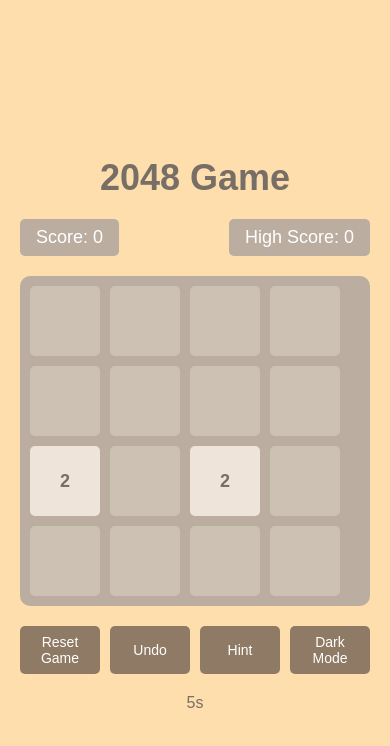
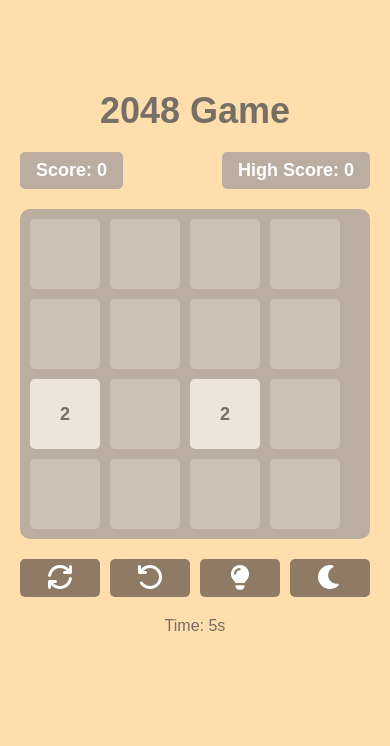
Before and after one commit to samkiel488/2048, a plain HTML site: page index.html in a window 390 px wide. Drawn offline with Linux system fonts and the light colour scheme.

Commit message:
Add files via upload

```diff
--- a/index.html
+++ b/index.html
@@ -4,6 +4,7 @@
     <meta charset="UTF-8">
     <meta name="viewport" content="width=device-width, initial-scale=1.0">
     <link rel="stylesheet" href="styles.css"/>
+    <link rel="stylesheet" href="css/all.min.css">
     <title>2048 - SAMKIEL</title>
 </head>
 <body>
@@ -21,12 +22,13 @@
         </div>
         <div class="grid"></div>
         <div class="controls">
-            <button id="reset">Reset Game</button>
-            <button id="undo">Undo</button>
-            <button id="hint">Hint</button>
-            <button id="theme-toggle">Dark Mode</button>
+            <button id="reset"> <i class="fa fa-refresh"></i></button>
+            <button id="undo">  <i class="fa fa-undo"></i></button>
+           <button id="hint"> <i class="fa fa-lightbulb"></i></button>
+            <button id="theme-toggle"> <i class="fa fa-moon"></i></button>
         </div>
-        <div id="timer">Time: 0s</div>
+        <div class="timer2">Time:</div>
+         <div id="timer">0s</div>
     </div>
     <script src="script.js"></script>
 </body>
--- a/script.js
+++ b/script.js
@@ -164,7 +164,7 @@ function checkGameOver() {
             if (col < 3 && gridArray[row][col] === gridArray[row][col + 1]) return; // If any tile fit merge horizontally, game no finish
         }
     }
-    alert("Game Over!"); // If no move remain, game finish
+    alert("Game Over!\nJust try again, you're not a failure"); // If no move remain, game finish
     stopTimer(); // Stop the timer
 }
 
@@ -172,7 +172,7 @@ function checkWin() {
     for (let row = 0; row < 4; row++) {
         for (let col = 0; col < 4; col++) {
             if (gridArray[row][col] === 2048) { // If any tile reach 2048
-                alert("You Win!"); // Player don win
+                alert("You Win finally! Congrats you'll be getting a gift from SAMKIEL"); // Player don win
                 stopTimer(); // Stop the timer
                 return;
             }
@@ -214,7 +214,8 @@ function stopTimer() {
 
 function getHint() {
     const directions = ['up', 'down', 'left', 'right']; // All possible directions
-    return `Try moving ${directions[Math.floor(Math.random() * directions.length)]}!`; // Suggest one random direction
+    alert("Wait lemme consult the gods \nAbracadabra...🔃");
+    return `The gods have spoken\nMove  ${directions[Math.floor(Math.random() * directions.length)]}!`; // Suggest one random direction
 }
 
 function toggleDarkMode() {
@@ -227,5 +228,5 @@ undoButton.addEventListener('click', undo); // If player click undo button, undo
 hintButton.addEventListener('click', () => alert(getHint())); // If player click hint button, give hint
 themeToggle.addEventListener('click', toggleDarkMode); // If player click dark mode button, toggle dark mode
 
-// Start the game
+// Make we begin the experience hehe
 init();
--- a/styles.css
+++ b/styles.css
@@ -12,6 +12,7 @@
     --text-color: #ffffff;
     --grid-bg-color: #333333;
     --tile-bg-color: #444444;
+    --tile-color: #726262;
     --button-bg-color: #555555;
     --button-hover-color: #666666;
 }
@@ -23,7 +24,6 @@ body {
     display: flex;
     justify-content: center;
     align-items: center;
-    height: 100vh;
     margin: 0;
     padding: 20px;
     box-sizing: border-box;
@@ -33,12 +33,15 @@ body {
     text-align: center;
     max-width: 500px;
     width: 100%;
+    padding-top: 0;
 }
 
 h1 {
     font-size: 48px;
     margin-bottom: 20px;
+    margin-top: 0;
     color: #776e65;
+    margin-top: 70px;
 }
 
 .scores {
@@ -53,6 +56,7 @@ h1 {
     padding: 10px 20px;
     border-radius: 5px;
     color: white;
+    font-weight: bold;
 }
 
 .grid {
@@ -64,6 +68,7 @@ h1 {
     padding: 10px;
     border-radius: 10px;
     margin-bottom: 20px;
+    font-weight: bold;
 }
 
 .tile {
@@ -77,7 +82,8 @@ h1 {
     align-items: center;
     font-size: 24px;
     font-weight: bold;
-    color: var(--text-color);
+    color: var(--tile-color);
+    font-weight: bold;
     position: relative; /* Ensures the content is properly positioned */
 }
 
@@ -133,6 +139,14 @@ h1 {
     background-color: var(--button-hover-color);
 }
 
+.timer2 {
+    display: inline;
+}
+
+#timer {
+    display: inline;
+}
+
 .timer {
     font-size: 18px;
     margin-bottom: 20px;
@@ -147,6 +161,13 @@ h1 {
     .grid {
         grid-template-columns: repeat(4, 70px);
         grid-template-rows: repeat(4, 70px);
+        margin-top: 0;
+        padding-right: 10px;
+    }
+
+    body {
+        margin-top: 0;
+        overflow: hidden;
     }
 
     .tile {
@@ -159,7 +180,7 @@ h1 {
     }
 
     .controls button {
-        font-size: 14px;
-        padding: 8px 16px;
+        font-size: 24px;
+        padding: 5px 5px;
     }
 }
```
